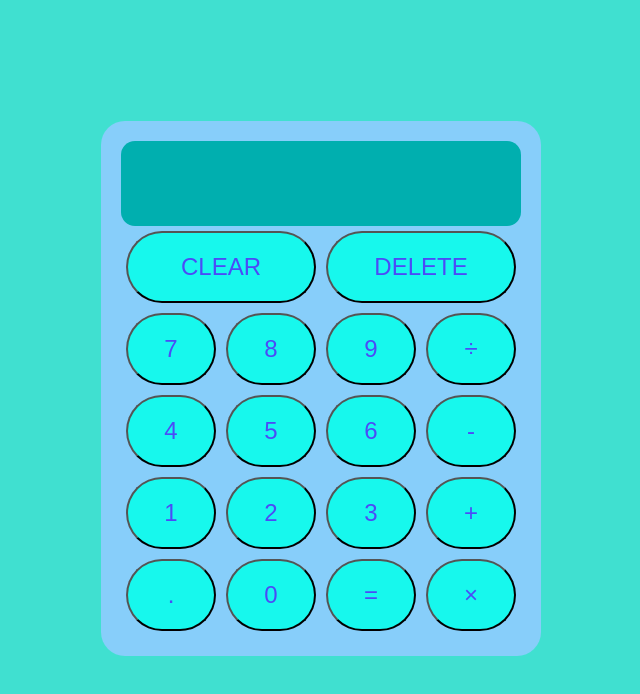
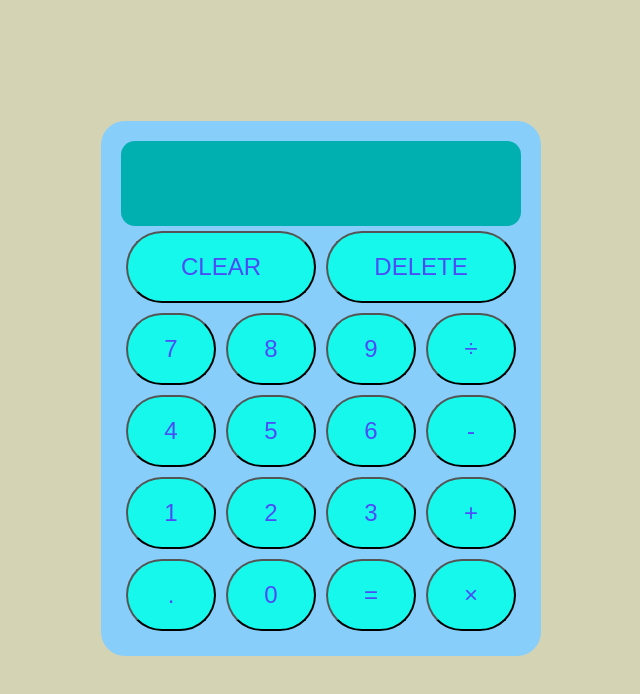
Before and after one commit to chobot123/calculator, a plain HTML site: page index.html in a window 1280 px wide. Shown: the whole page, without its empty margins (319-959 px from the left). Drawn offline with Linux system fonts and the light colour scheme.

Commit message:
Changed background color

```diff
--- a/script.js
+++ b/script.js
@@ -1,7 +1,3 @@
-/*
-
-
-*/
 
 //containers
 const gridContainer = document.querySelector(`.grid`);
--- a/styles.css
+++ b/styles.css
@@ -4,7 +4,7 @@ body {
     justify-content: center;
     align-items: center;
     height: 95vh;
-    background-color: turquoise;
+    background-color: rgb(212, 212, 181);
 }
 
 .grid {
```
